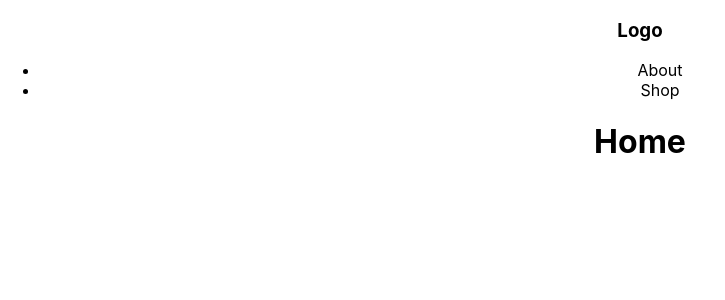
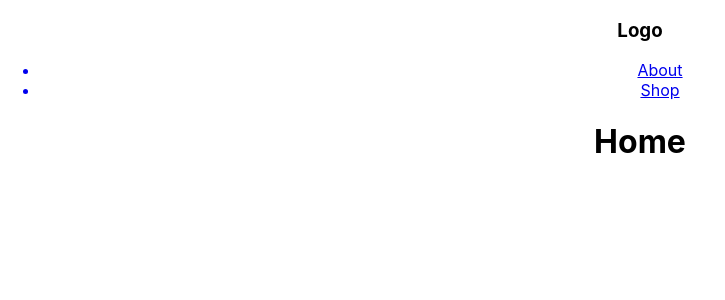
Before and after one commit to CAM603/react-router-practice, a React (Create React App) app: page / in a window 1280 px wide. Shown: the top 300 px of the page, without its empty margins (0-725 px from the left). Built offline with nearby package versions, Linux system fonts and the light colour scheme.

Commit message:
fetching pokemon

```diff
--- a/src/components/Nav.js
+++ b/src/components/Nav.js
@@ -1,13 +1,18 @@
 import React from 'react';
+import { Link } from 'react-router-dom';
 
 
 function Nav() {
     return (
     <nav>
         <h3>Logo</h3>
-        <ul>
-            <li>About</li>
-            <li>Shop</li>
+        <ul className="nav-links">
+            <Link to="/about">
+                <li>About</li>
+            </Link>
+            <Link to="/shop">
+                <li>Shop</li>
+            </Link>
         </ul>
     </nav>
     );
--- a/src/components/Shop.js
+++ b/src/components/Shop.js
@@ -1,7 +1,16 @@
-import React from 'react';
+import React, { useState, useEffect } from 'react';
+
 
 
 function Shop() {
+    useEffect(() => {
+        fetchItems();
+    }, [])
+    const fetchItems = async () => {
+        const data = await fetch("https://pokeapi.co/api/v2/pokemon");
+        const items = await data.json();
+        console.log(items)
+    }
     return (
     <div>
         <h1>Shop</h1>
```
